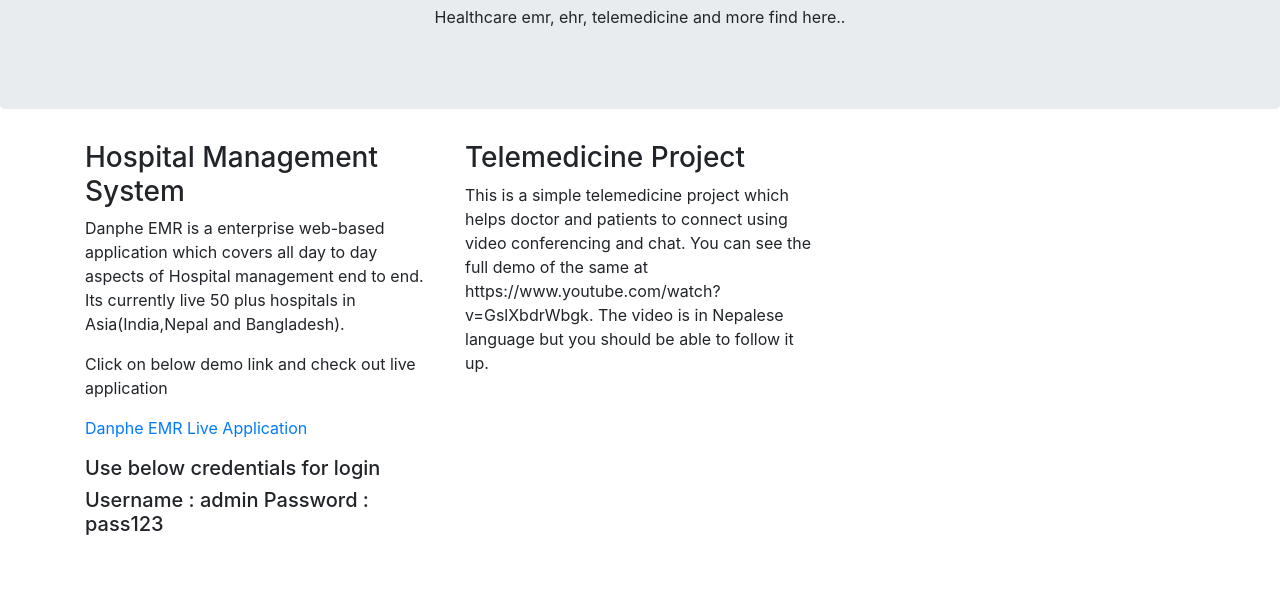
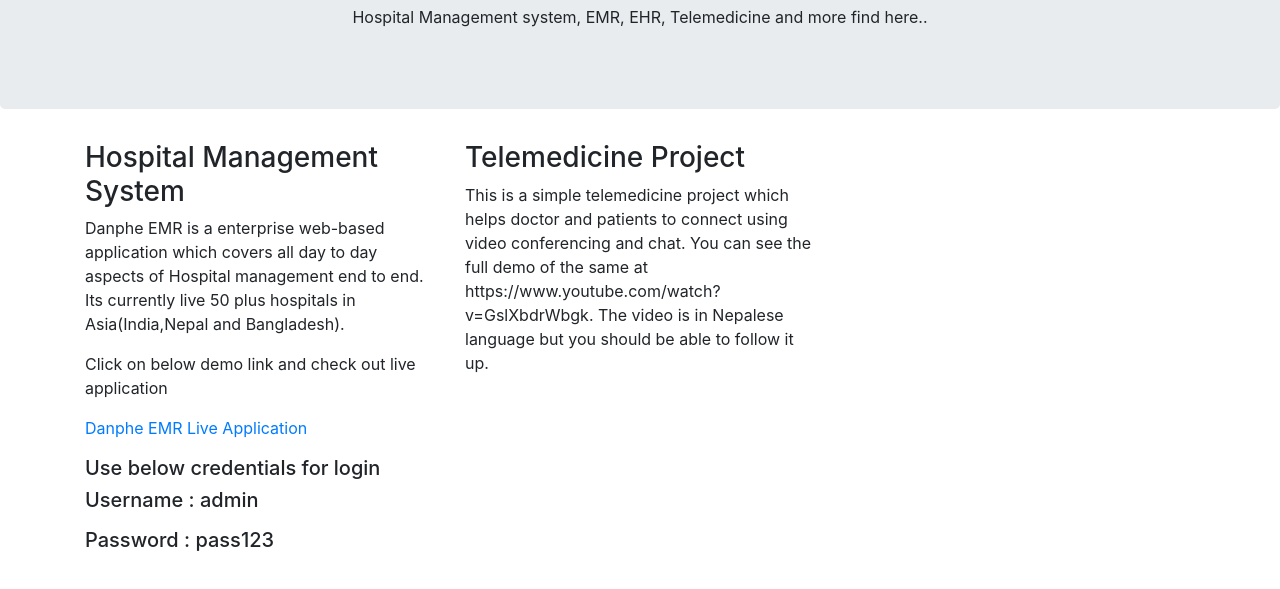
Before and after one commit to opensource-emr/opensource-emr.github.io, a plain HTML site: page index.html in a window 1280 px wide. Shown: the part 115-704 px from the top of the page. Drawn offline with nearby package versions, Linux system fonts and the light colour scheme.

Commit message:
Update index.html

```diff
--- a/index.html
+++ b/index.html
@@ -13,7 +13,7 @@
 
 <div class="jumbotron text-center">
   <h1>Danphe</h1>
-  <p>Healthcare emr, ehr, telemedicine and more find here..</p>
+  <p>Hospital Management system, EMR, EHR, Telemedicine and more find here..</p>
 </div>
 
 <div class="container">
@@ -28,8 +28,8 @@
 
 <h5>Use below credentials for login<h5>
 
-   Username  : admin
-   Password  : pass123
+  <p>Username  : admin </p>
+  <p>Password  : pass123</p>
     </div>
     <div class="col-sm-4">
       <h3>Telemedicine Project</h3>
```
